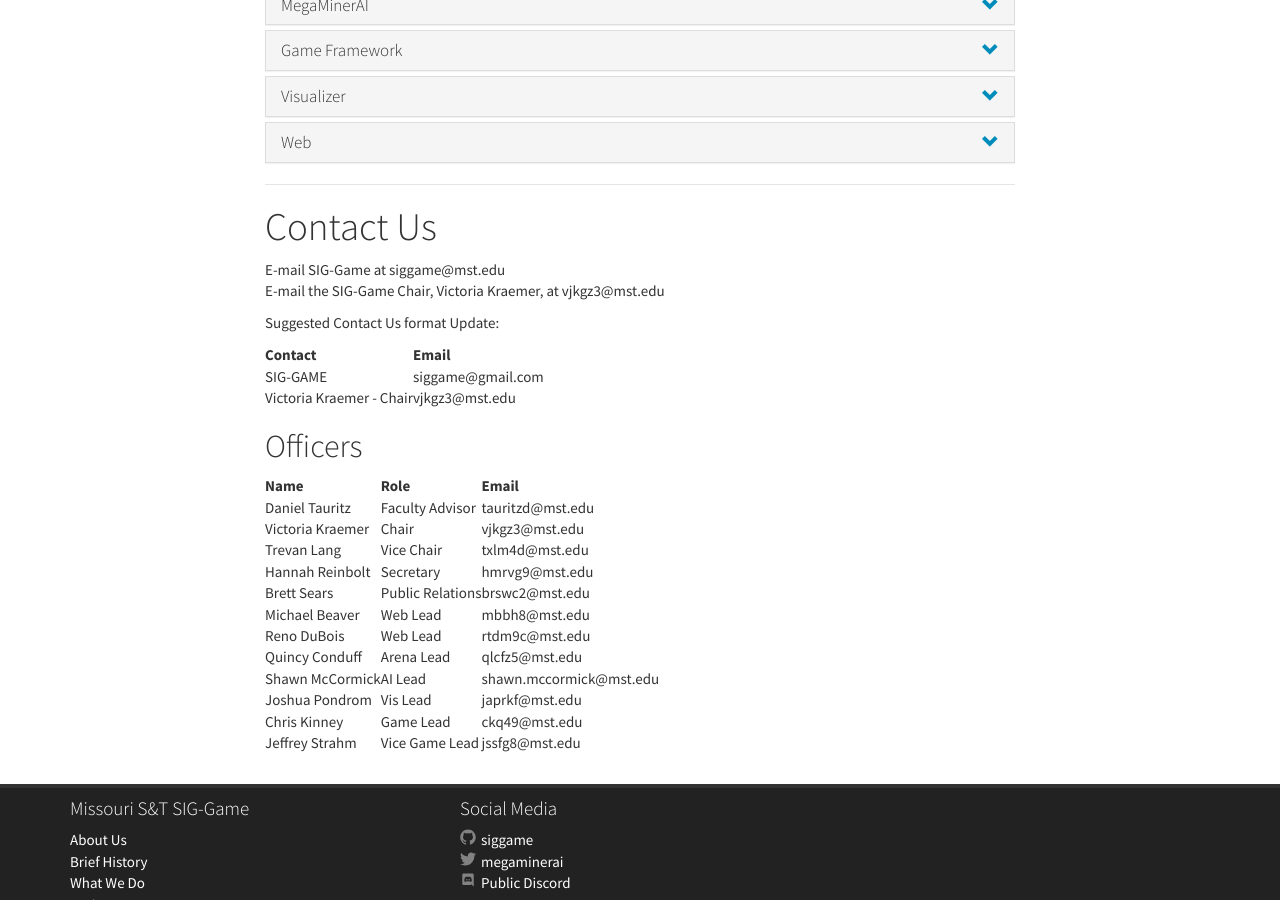
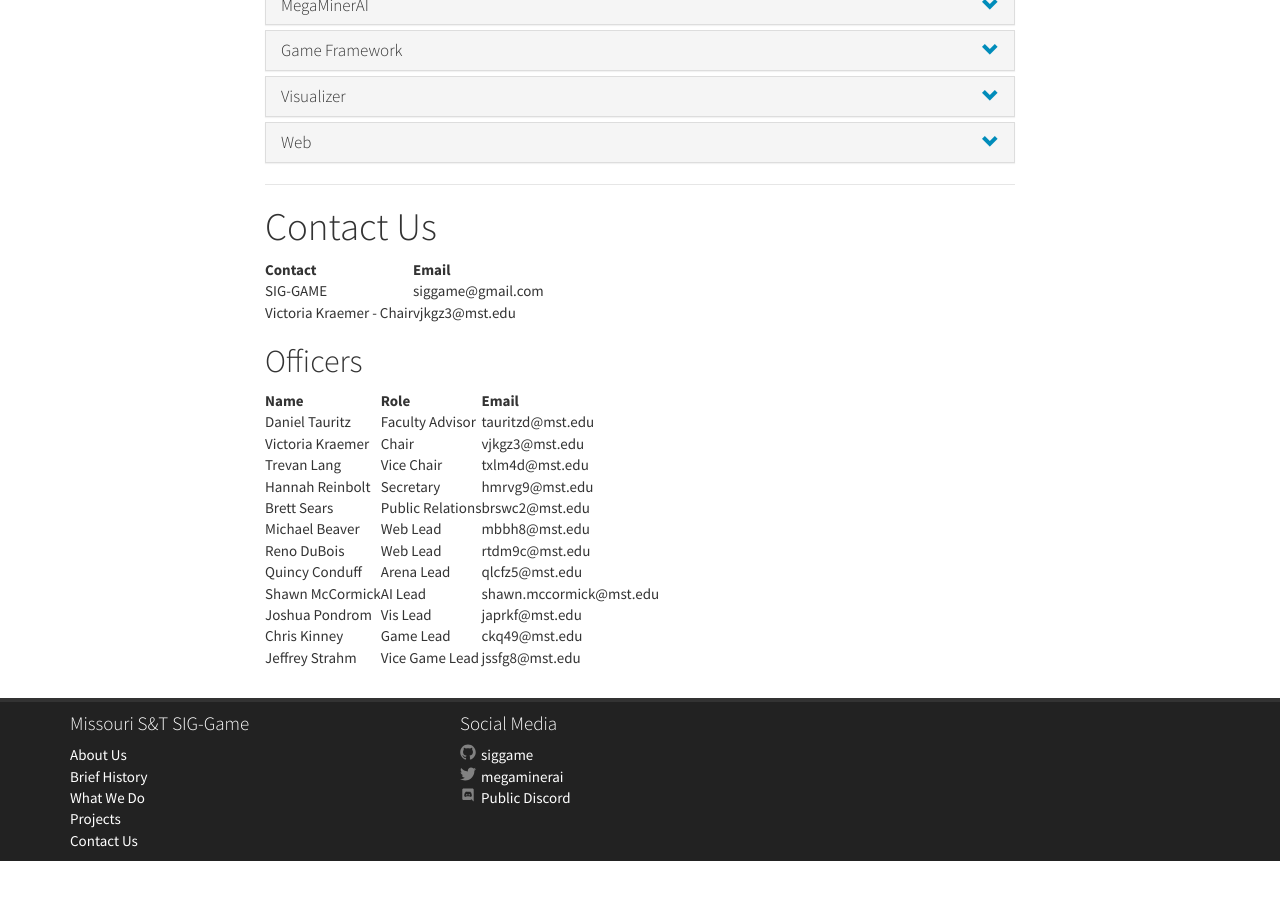
Before and after one commit to siggame/siggame.github.io, a Jekyll site: the page built from about.md, in a window 1280 px wide and 900 px high, scrolled down 1043 px. Built offline with Jekyll 4.4.1, drawn with Linux system fonts in a browser that asks for light colours; nearby versions of some CDN libraries; after the commit the page ends 1904 px from its top, so only the background shows below that.

Commit message:
Took out other contact format.

```diff
--- a/about.md
+++ b/about.md
@@ -98,13 +98,6 @@ Our Projects  {#Projects}
 Contact Us  {#Contact-Us}
 ==========
 
-{:refdef: .list-unstyled }
-* E-mail SIG-Game at [siggame@mst.edu](mailto:siggame@gmail.com)
-* E-mail the SIG-Game Chair, Victoria Kraemer, at <vjkgz3@mst.edu>
-{: refdef .list-unstyled}
-
-Suggested Contact Us format Update:
-
 | Contact | Email |
 | -------------- | ---------- |
 | SIG-GAME | siggame@gmail.com |
```
